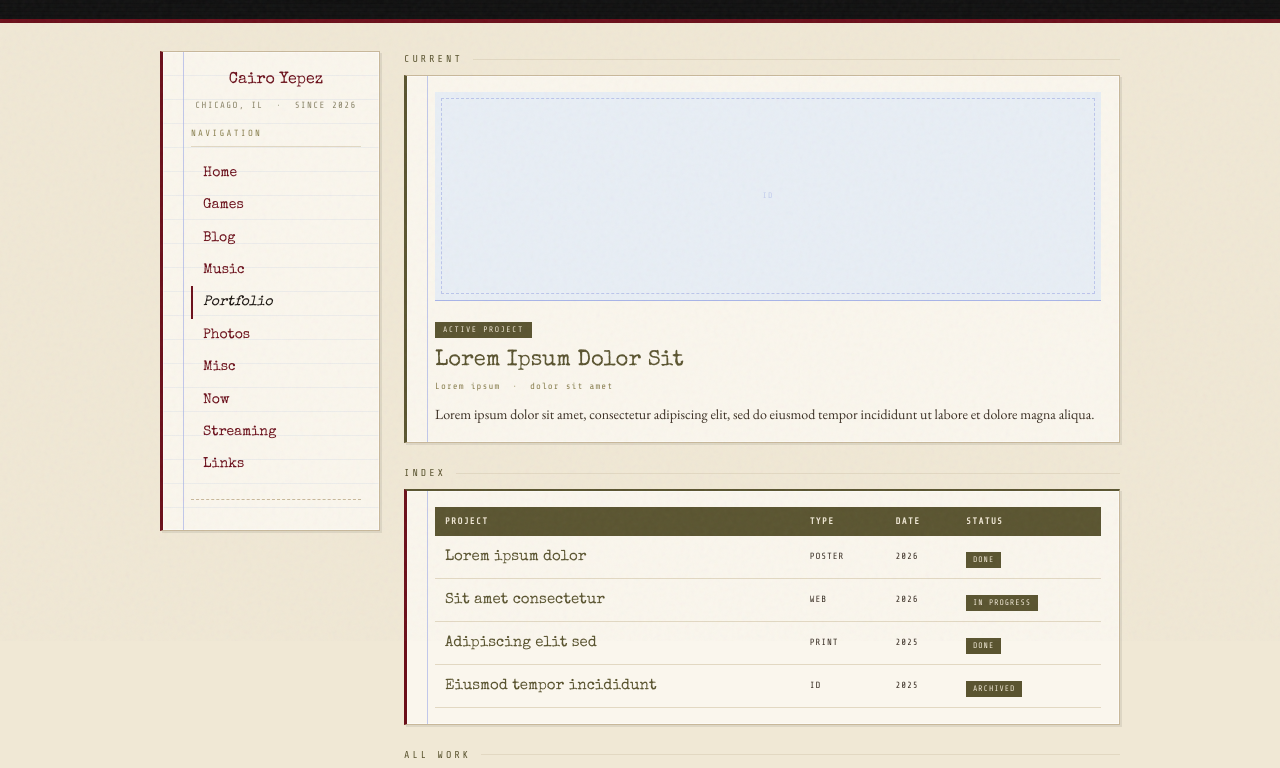
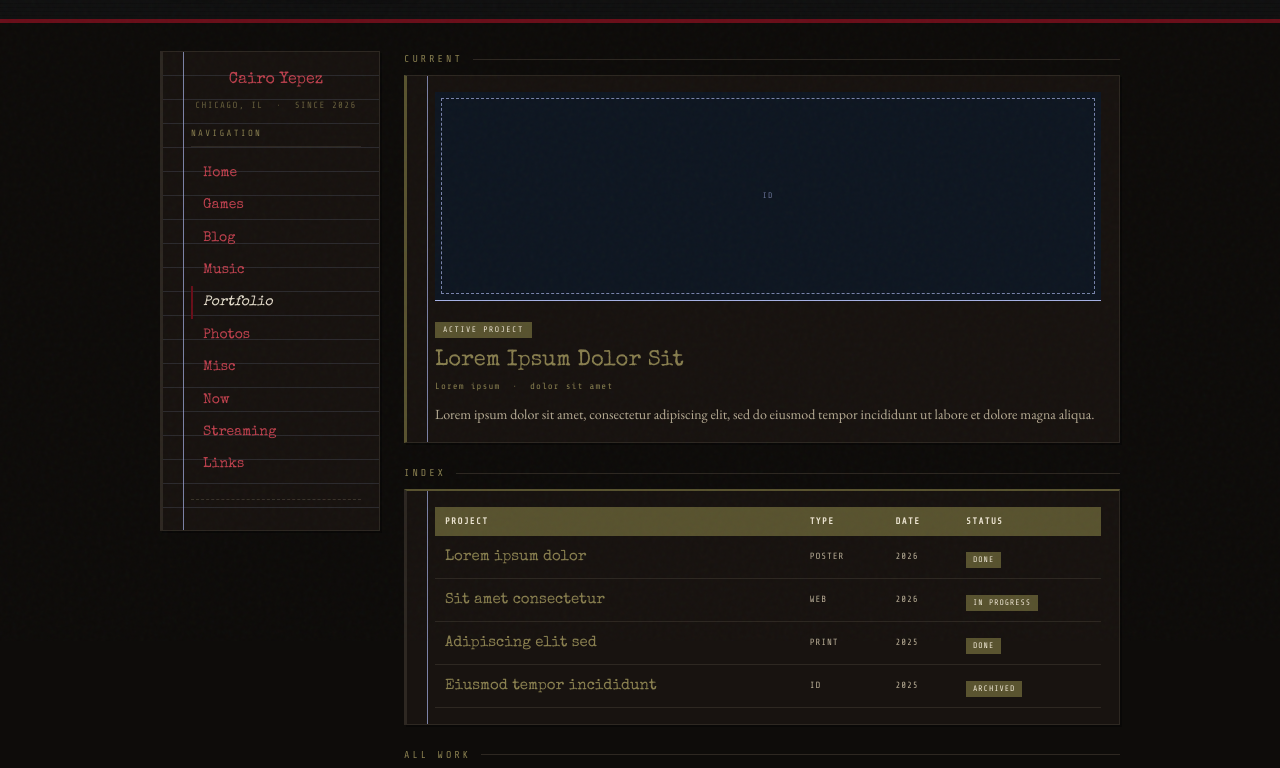
Before and after one commit to cyepez1/cyepez1.github.io, an Eleventy site: page src/portfolio.html in a window 1280 px wide. Shown: the part 159-927 px from the top of the page. Built offline with nearby package versions, Linux system fonts and the light colour scheme; Eleventy itself is replaced by a stand-in of ours; files that its build step writes are made by us from their sources; a web font is replaced by a local one; what js-yaml would draw is missing.

Commit message:
style: portfolio joins the dark ground (g-dark) — olive-light text, night blueprint frames, scrollable index table
Co-Authored-By: Claude Opus 5.5 <noreply@anthropic.com>
Claude-Session: https://claude.ai/code/session_01GAmMJEVpLG5drdPB5i8i5R

```diff
--- a/src/portfolio.html
+++ b/src/portfolio.html
@@ -140,9 +140,23 @@ active: "portfolio"
     }
 
     @media(max-width:700px){ .pf-grid{grid-template-columns:1fr;} }
+    .pf-table-wrap { overflow-x: auto; }
+
+    /* ─── DARK GROUND (2026-11) ───
+       Portfolio joins body.g-dark. Olive accent TEXT bumps to --olive-light
+       (olive fills/rules stay true olive); blueprint frames go to a night
+       blueprint — dark field, same blue-margin linework. */
+    body.g-dark .section-label,
+    body.g-dark .pf-current-title,
+    body.g-dark .pf-row-title,
+    body.g-dark .pf-card-title { color: var(--olive-light); }
+    body.g-dark .pf-current-body,
+    body.g-dark .pf-card-desc { color: var(--ink-light); }
+    body.g-dark .pf-card { border-color: #2e2822; border-top-color: var(--olive); }
+    body.g-dark .bp-frame { background: #0f1722; }
   </style>
 </head>
-<body>
+<body class="g-dark">
 
 {% include "masthead-main.html" %}
 
```
